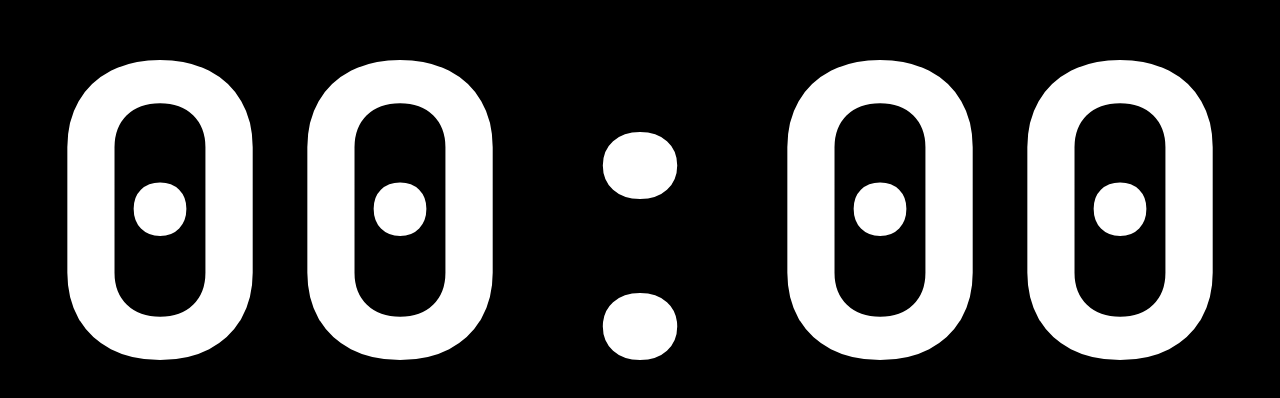
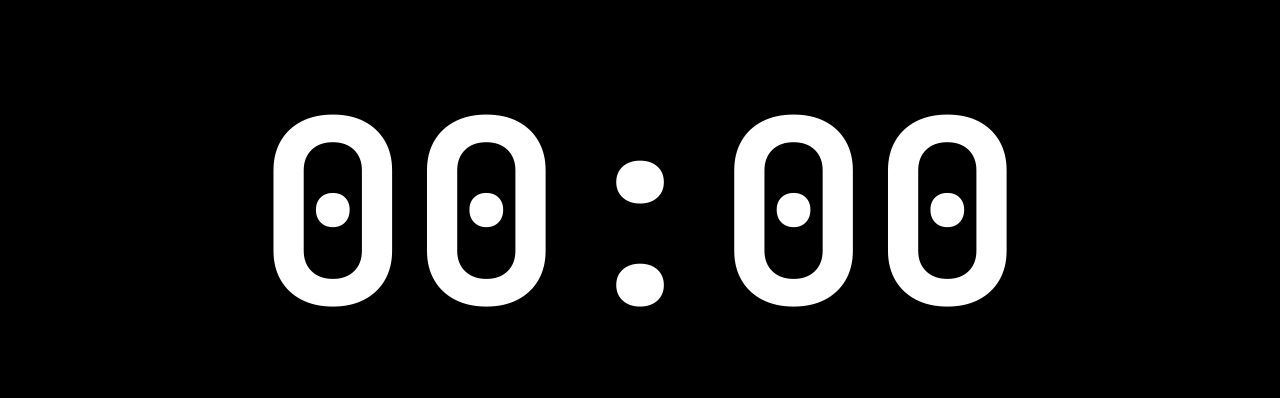
Before and after one commit to ledinh102/pomodoro-demo, a plain HTML site: page index.html in a window 1280 px wide. Shown: the part 188-586 px from the top of the page. Drawn offline with Linux system fonts and the light colour scheme.

Commit message:
piano.mp3

```diff
--- a/styles.css
+++ b/styles.css
@@ -16,9 +16,11 @@ html {
     display: flex;
     justify-content: center;
     align-items: center;
+    cursor: pointer;
 }
 
 .app span {
     color: #fff;
-    font-size: 40rem;
+    font-size: 20vw;
+    user-select: none;
 }
```
Also changed, not shown: 5 other files.
